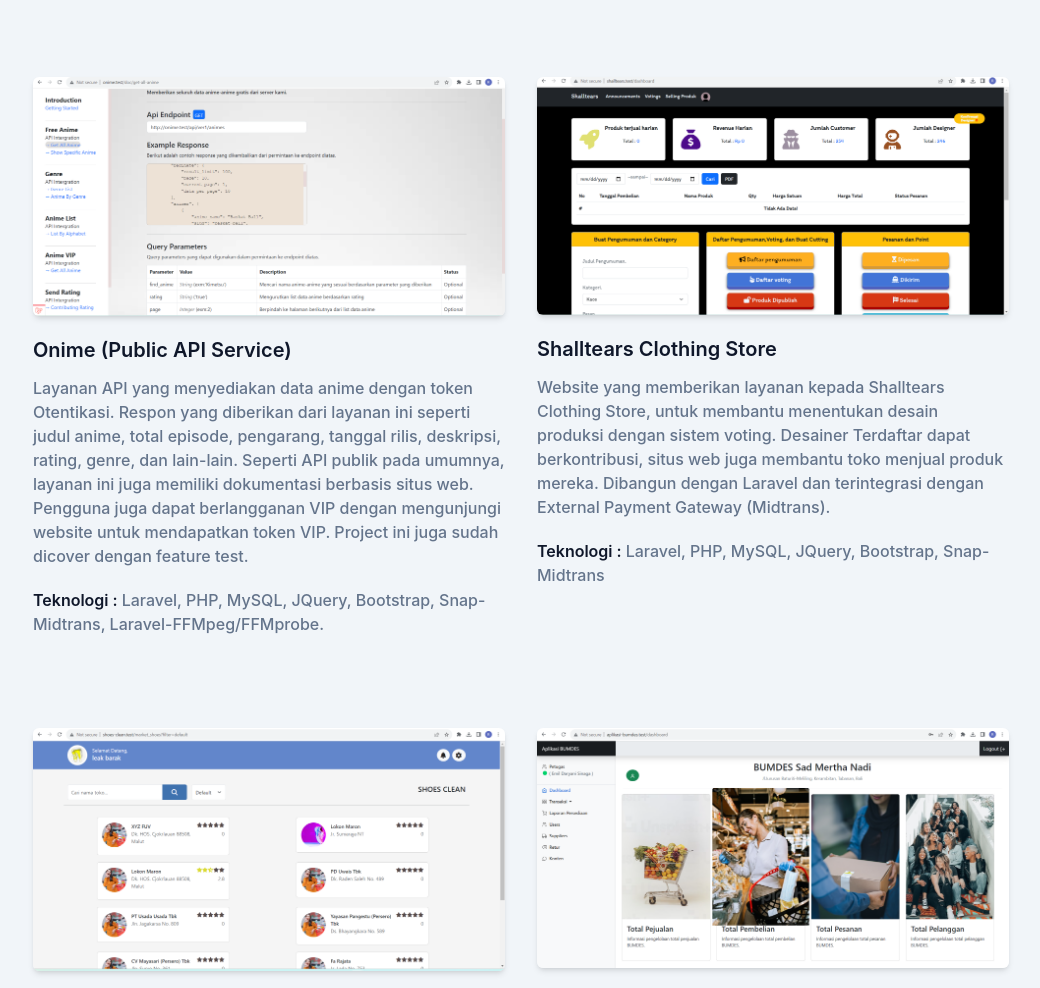
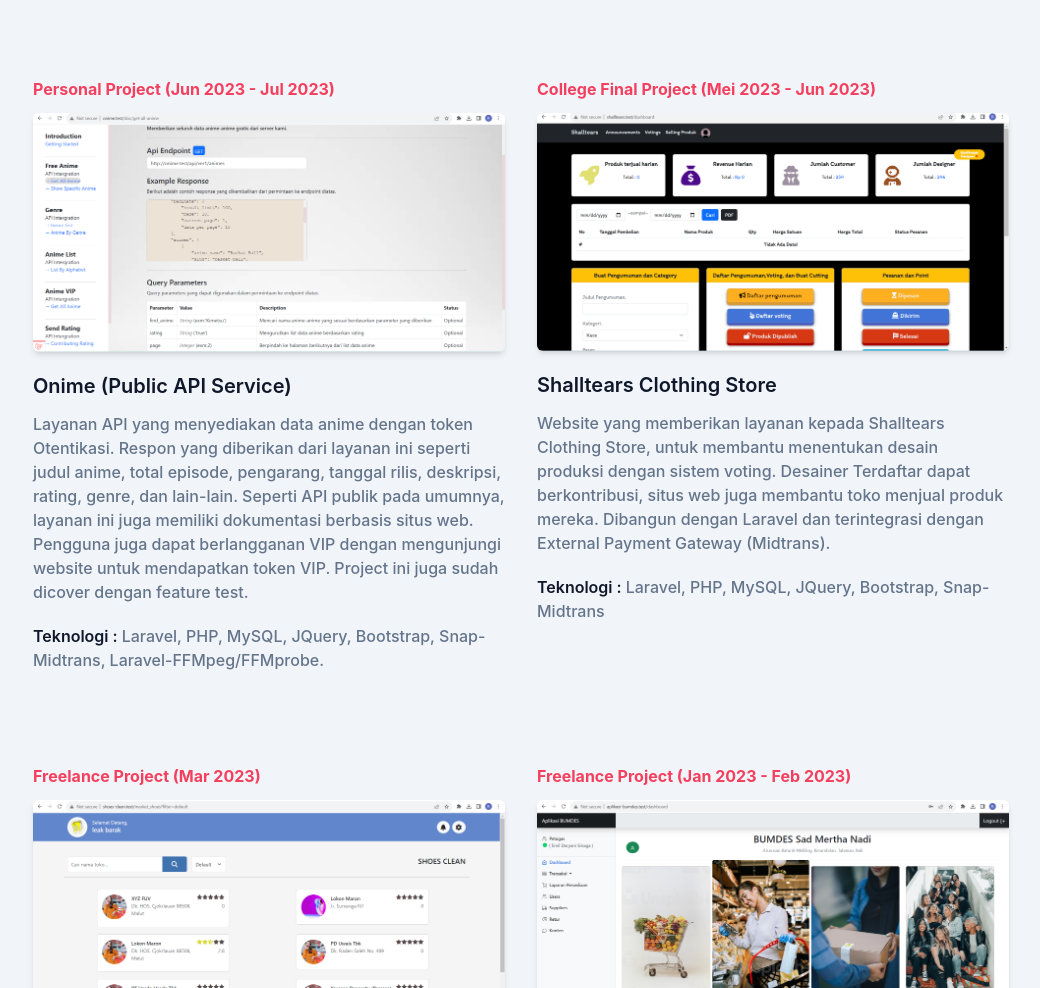
Before and after one commit to RizkySix/portofolio, a website: page index.html in a window 1280 px wide. Shown: the part 2572-3560 px from the top of the page, without its empty margins (119-1159 px from the left). Drawn offline with Linux system fonts and the light colour scheme.

Commit message:
new things

```diff
--- a/index.html
+++ b/index.html
@@ -188,6 +188,7 @@
 
        <div class="w-full px-4 flex flex-wrap justify-center xl:w-10/12 xl:mx-auto">
         <div class="mb-12 p-4 md:w-1/2" id="onime">
+            <h5 class="text-primary font-bold mb-3">Personal Project (Jun 2023 - Jul 2023)</h5>
             <div class="rounded-md shadow-md overflow-hidden relative">
                 <a target="_blank" href="https://github.com/RizkySix/onime"><img src="dist/img/portofolio/onime1.png" alt="" width="w-full" class="transition-transform transform hover:scale-105 filter "></a>
             </div>
@@ -198,6 +199,7 @@
 
         </div>
         <div class="mb-12 p-4 md:w-1/2" id="shalltear">
+            <h5 class="text-primary font-bold mb-3">College Final Project (Mei 2023 - Jun 2023)</h5>
             <div class="rounded-md shadow-md overflow-hidden">
                 <a target="_blank" href="https://github.com/RizkySix/shalltears"> <img src="dist/img/portofolio/shalltear1.png" alt="" width="w-full" class="transition-transform transform hover:scale-105 filter "></a>
 
@@ -209,6 +211,7 @@
 
         </div>
         <div class="mb-12 p-4 md:w-1/2" id="shoesclean">
+            <h5 class="text-primary font-bold mb-3">Freelance Project (Mar 2023)</h5>
             <div class="rounded-md shadow-md overflow-hidden">
                 <a target="_blank" href="https://github.com/RizkySix/shoes-clean"><img src="dist/img/portofolio/shoesclean1.png" alt="" width="w-full" class="transition-transform transform hover:scale-105 filter "></a>
             </div>
@@ -219,6 +222,7 @@
 
         </div>
         <div class="mb-12 p-4 md:w-1/2" id="bumdes">
+            <h5 class="text-primary font-bold mb-3">Freelance Project (Jan 2023 - Feb 2023)</h5>
             <div class="rounded-md shadow-md overflow-hidden">
                 <a target="_blank" href="https://github.com/RizkySix/aplikasi-bumdes">  <img src="dist/img/portofolio/bumdes1.png" alt="" width="w-full" class="transition-transform transform hover:scale-105 filter "></a>
             </div>
```
Also changed, not shown: dist/output.css.
